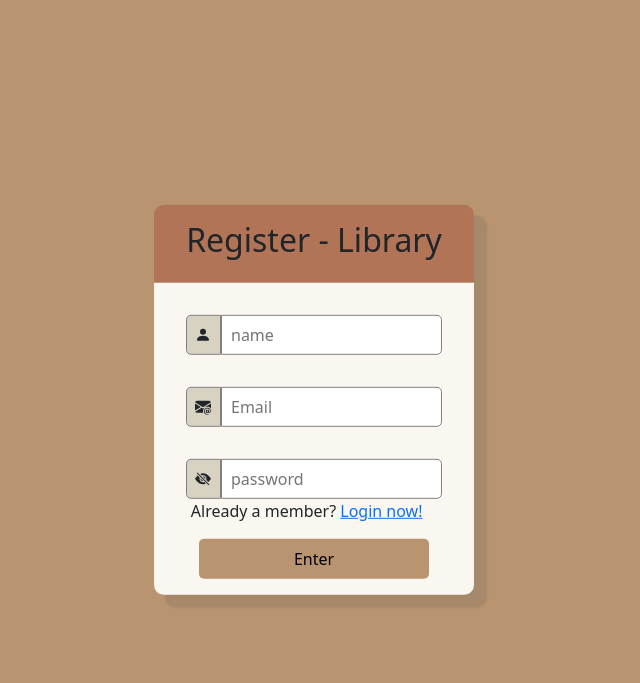
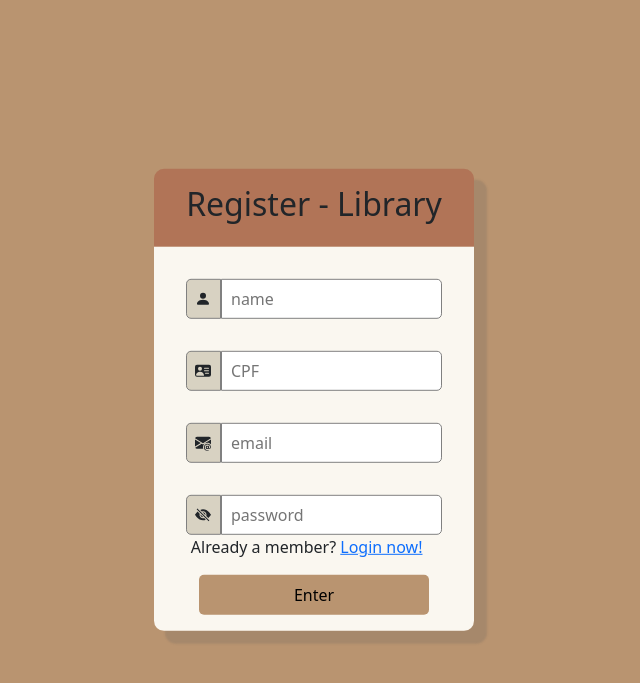
Before and after one commit to kayqedg/library, a PHP site: page /pages/register.php in a window 1280 px wide. Shown: the top 683 px of the page, without its empty margins (326-966 px from the left). Run offline with PHP 8.4, Linux system fonts and the light colour scheme.

Commit message:
Feita a comunicação entre a tabela de clientes e a página de registro, além de configurar o campo cpf para aceitar somente números e configurar a largura máxima de 11 e mínima de 11

```diff
--- a/db-files/sqlcode.sql
+++ b/db-files/sqlcode.sql
@@ -14,7 +14,7 @@ CREATE TABLE clientes (
     nome varchar(50),
     email varchar(255),
     senha varchar(100),
-    cpf varchar (14) UNIQUE
+    cpf varchar (11) UNIQUE
 );
 
 CREATE TABLE livros (
--- a/library-app/pages/register.php
+++ b/library-app/pages/register.php
@@ -1,3 +1,19 @@
+<?php
+
+
+if (isset($_POST['submit'])) {
+  include_once('config.php');
+  $nome = $_POST['name'];
+  $email = $_POST['email'];
+  $senha = $_POST['password'];
+  $cpf = $_POST['cpf'];
+
+  $result = $conexao->query("INSERT INTO clientes(nome, email, senha, cpf)
+  VALUES ('$nome', '$email', '$senha', '$cpf')");
+  echo "<script>alert('usuário registrado!')</script>";
+}
+
+?>
 <!DOCTYPE html>
 <html lang="en">
 
@@ -26,7 +42,7 @@
 </style>
 
 <body>
-  <form action="register.php" method="post" class="form">
+  <form action="<?php echo htmlspecialchars($_SERVER['PHP_SELF']); ?>" method="post" class="form">
     <!-- TAG: TITLE -->
 
     <div class="form-legend">
@@ -44,7 +60,22 @@
         </div>
         <!-- TAG: Name Input -->
         <div class="input">
-          <input type="text" name="name" placeholder="&nbsp;name" id="" required />
+          <input type="text" name="name" placeholder="&nbsp;name" required />
+        </div>
+      </div>
+      <!-- TAG: CPF -->
+      <div class="input-div">
+        <div class="input-svg">
+          <svg xmlns="http://www.w3.org/2000/svg" width="16" height="16" fill="currentColor"
+            class="bi bi-person-vcard-fill" viewBox="0 0 16 16">
+            <path
+              d="M0 4a2 2 0 0 1 2-2h12a2 2 0 0 1 2 2v8a2 2 0 0 1-2 2H2a2 2 0 0 1-2-2zm9 1.5a.5.5 0 0 0 .5.5h4a.5.5 0 0 0 0-1h-4a.5.5 0 0 0-.5.5M9 8a.5.5 0 0 0 .5.5h4a.5.5 0 0 0 0-1h-4A.5.5 0 0 0 9 8m1 2.5a.5.5 0 0 0 .5.5h3a.5.5 0 0 0 0-1h-3a.5.5 0 0 0-.5.5m-1 2C9 10.567 7.21 9 5 9c-2.086 0-3.8 1.398-3.984 3.181A1 1 0 0 0 2 13h6.96q.04-.245.04-.5M7 6a2 2 0 1 0-4 0 2 2 0 0 0 4 0" />
+          </svg>
+        </div>
+        <!-- TAG: CPF Input -->
+        <div class="input">
+          <input type="text" name="cpf" placeholder="&nbsp;CPF" id="cpf--input" minlength="11" maxlength="11"
+            required />
         </div>
       </div>
       <!-- TAG: Email -->
@@ -60,7 +91,7 @@
         </div>
         <!-- TAG: Email Input -->
         <div class="input">
-          <input type="Email" name="email" placeholder="&nbsp;Email" id="" required />
+          <input type="Email" name="email" placeholder="&nbsp;email" required />
         </div>
       </div>
       <!-- TAG: Password -->
@@ -89,12 +120,13 @@
       <p>Already a member? <a href="../index.php">Login now!</a></p>
       <!-- Submit -->
       <div class="submit-div">
-        <input type="submit" value="Enter" class="submit" />
+        <input type="submit" name="submit" id="submit" value="Enter" class="submit" />
       </div>
     </div>
   </form>
 </body>
 <script>
+  // TAG: Configuração do botão mostrar senha
   const pswInput = document.getElementById('psw--input');
   const eyeOpen = document.getElementById('eye--open');
   const eyeClosed = document.getElementById('eye--closed');
@@ -119,6 +151,16 @@
       pswInput.type = 'password';
     }
   });
+
+  // Configuração do input de CPF para aceitar apenas números
+
+  const cpfInput = document.getElementById('cpf--input');
+
+  cpfInput.onkeydown = function (e) {
+    if (isNaN(e.key) && e.key !== 'Backspace') {
+      e.preventDefault();
+    }
+  }
 </script>
 
 </html>
```
Also changed, not shown: library-app/pages/config.php (+15 -0 lines).
